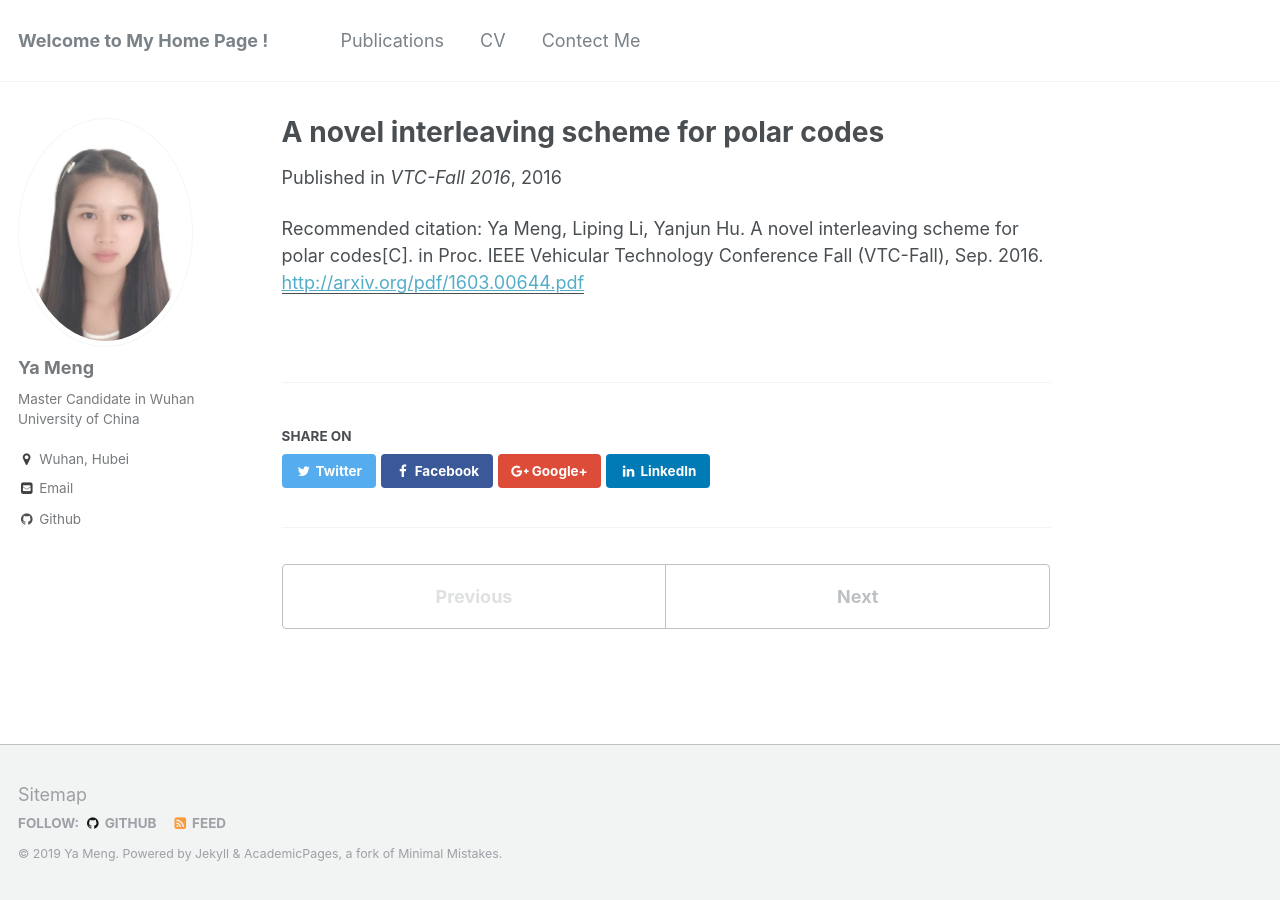
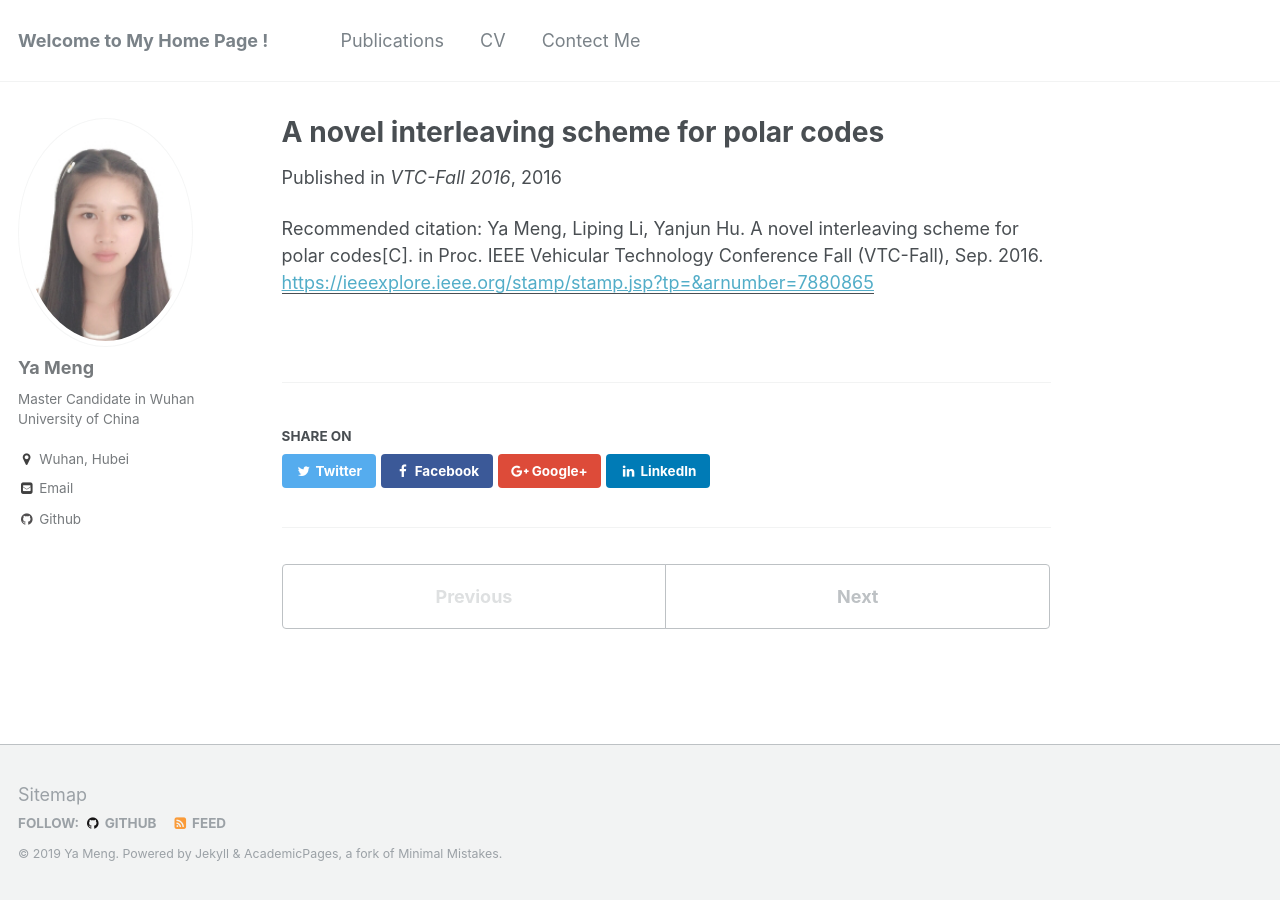
Before and after one commit to mengMia/yameng-ahu.github.io, a Jekyll site: the page built from _publications/2018-paper-2.md, in a window 1280 px wide. Built offline with Jekyll 4.4.1, drawn with Linux system fonts in a browser that asks for light colours; part of the change alters nothing that is shown.

Commit message:
Update 2018-paper-2.md

```diff
--- a/_publications/2018-paper-2.md
+++ b/_publications/2018-paper-2.md
@@ -5,6 +5,6 @@ permalink: /publication/2016-9-18-VTC-Fall
 excerpt: 'Accepted by VTC-Fall 2016'
 date: 2016-9-18
 venue: 'VTC-Fall 2016'
-paperurl: 'http://arxiv.org/pdf/1603.00644.pdf'
+paperurl: 'https://ieeexplore.ieee.org/stamp/stamp.jsp?tp=&arnumber=7880865'
 citation: 'Ya Meng, Liping Li, Yanjun Hu. A novel interleaving scheme for polar codes[C]. in Proc. IEEE Vehicular Technology Conference Fall (VTC-Fall), Sep. 2016.'
 ---
```
